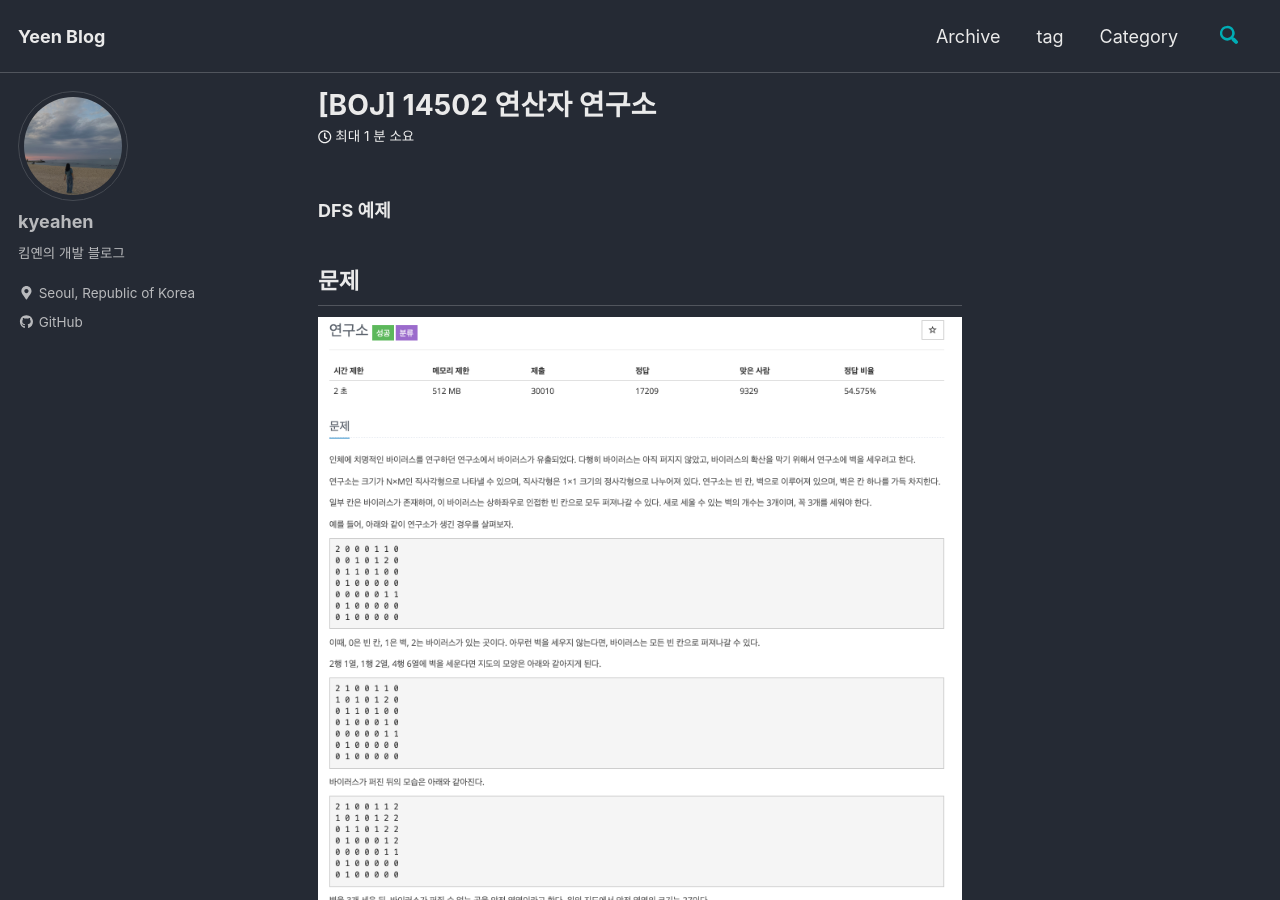
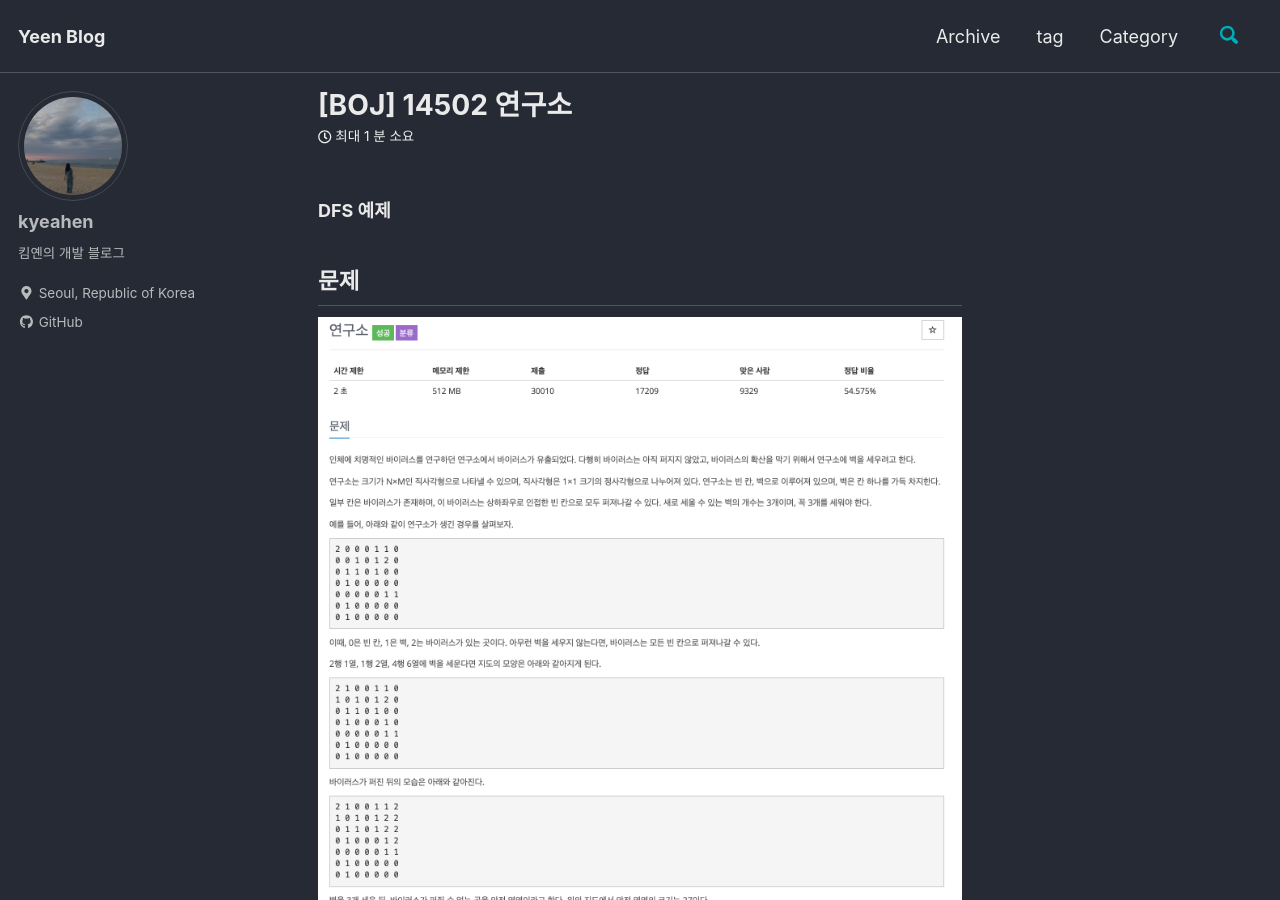
Before and after one commit to kyeahen/kyeahen.github.io, a Jekyll site: the page built from _posts/2020-05-08-[BOJ] 14502 연구소.md, in a window 1280 px wide and 900 px high. Built offline with Jekyll 4.4.1, drawn with Linux system fonts in a browser that asks for light colours; cached includes are drawn as plain includes; nearby versions of some CDN libraries; comment, search, counter and statistics services are not loaded.

Commit message:
Modify Post 14502 연구소 - 제목 수정

```diff
--- a/_posts/2020-05-08-[BOJ] 14502 연구소.md
+++ b/_posts/2020-05-08-[BOJ] 14502 연구소.md
@@ -1,5 +1,5 @@
 ---
-title: '[BOJ] 14502 연산자 연구소'
+title: '[BOJ] 14502 연구소'
 categories:
   - Algorithm
 tags:
```
